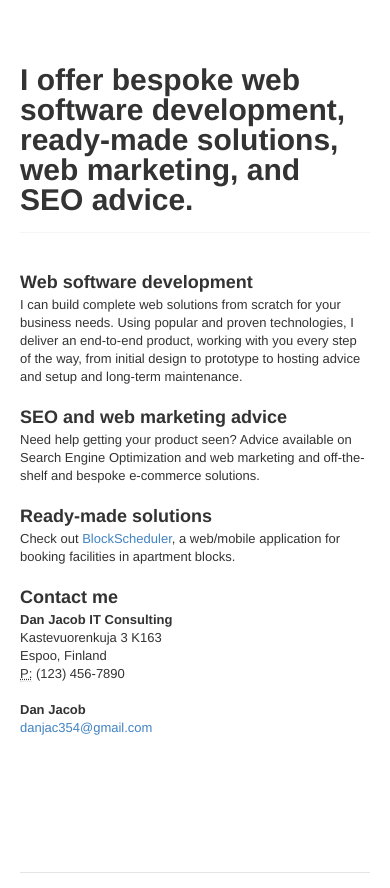
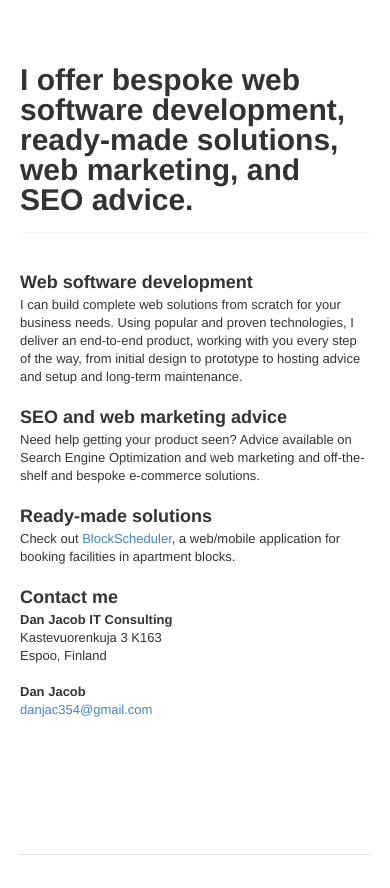
Before and after one commit to danjac/danjac.github.com, a plain HTML site: page index.html in a window 390 px wide. Shown: the part 178-1066 px from the top of the page. Drawn offline with Linux system fonts and the light colour scheme; files whose address does not match are found by name.

Commit message:
Removed phone number

```diff
--- a/index.html
+++ b/index.html
@@ -85,7 +85,6 @@ k
         <strong>Dan Jacob IT Consulting</strong><br>
         Kastevuorenkuja 3 K163<br>
         Espoo, Finland<br>
-        <abbr title="Phone">P:</abbr> (123) 456-7890
       </address>
       <address>
         <strong>Dan Jacob</strong><br>
```
